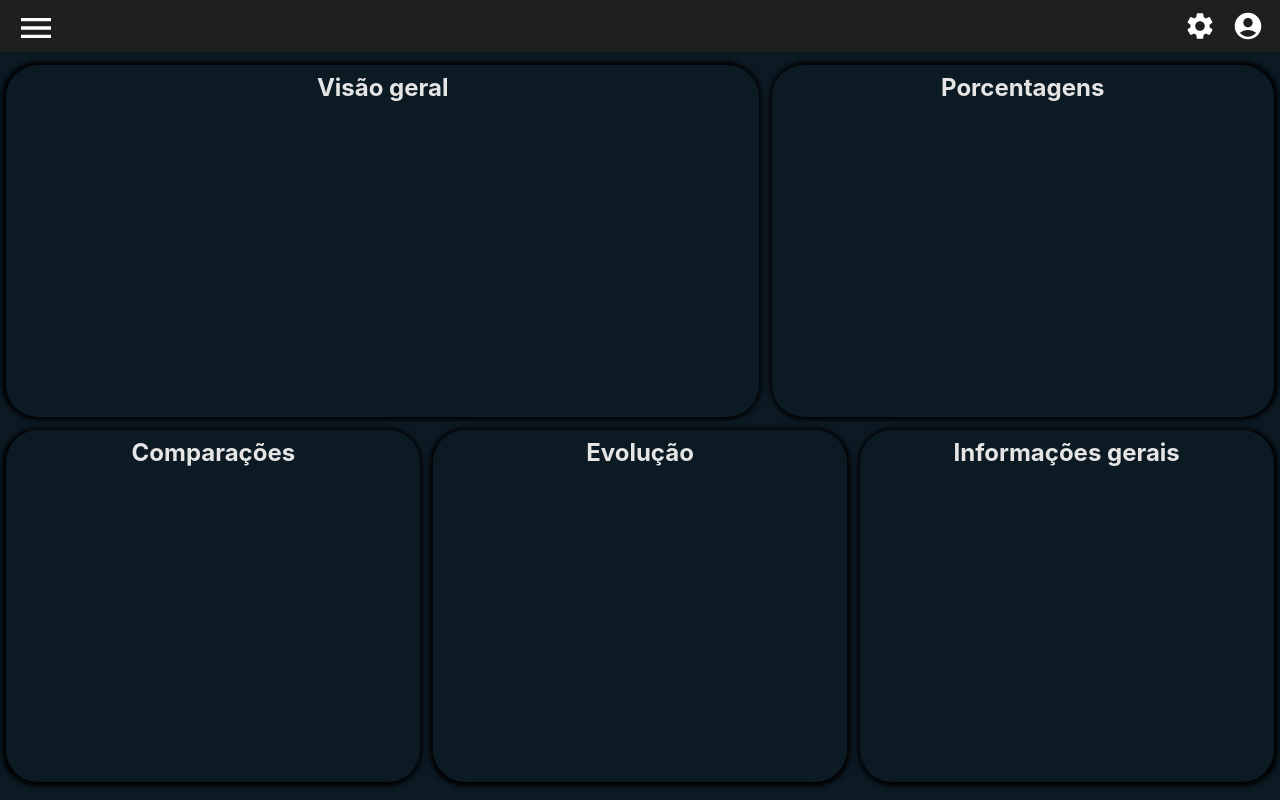
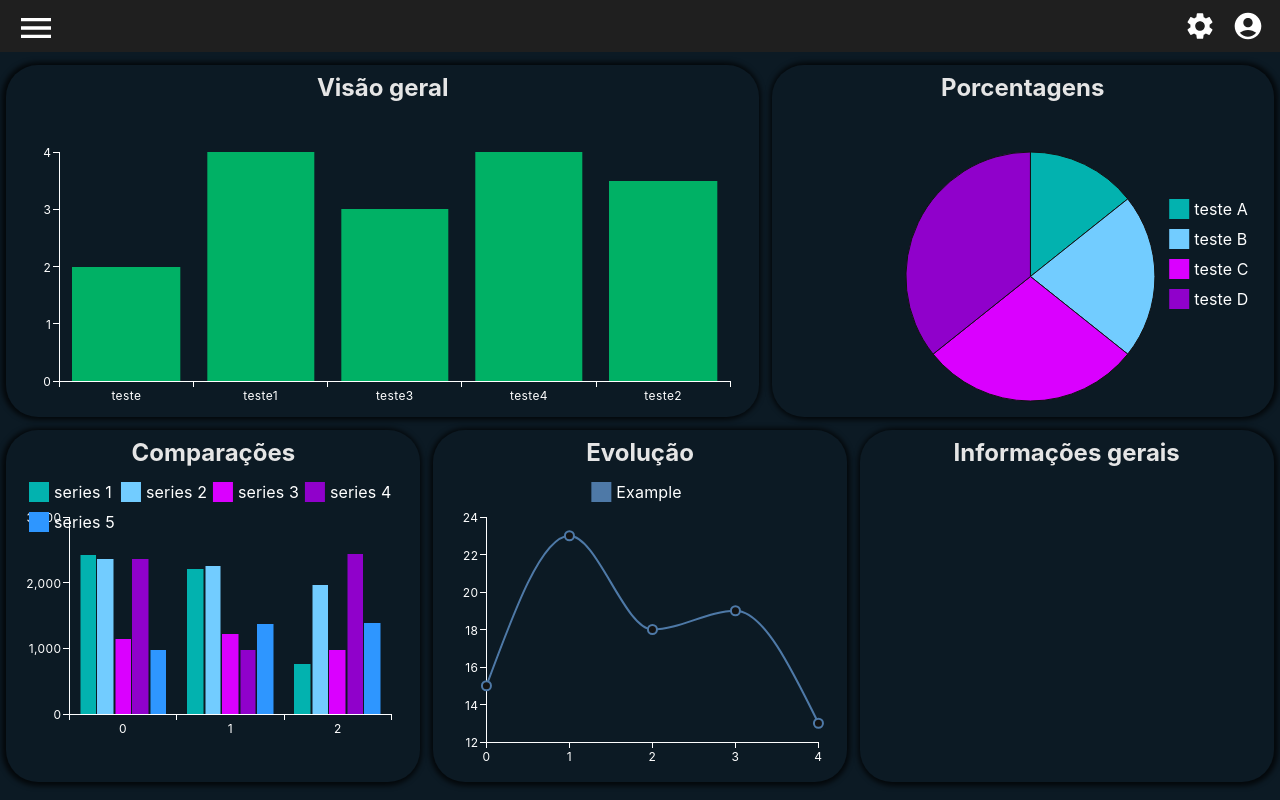
Before and after one commit to gahh2001/financeiro-web, a React (Create React App) app: page /analitico in a window 1280 px wide. Built offline with nearby package versions, Linux system fonts and the light colour scheme.

Commit message:
adiciona graficos analiticos

```diff
--- a/src/VariaveisSCSS.scss
+++ b/src/VariaveisSCSS.scss
@@ -1,5 +1,5 @@
 $fundo-cards: #3a7ec1e8;
 $fundo-components: #1f1f1f;
-$sombras: #000000;
+$sombras: #000000b4;
 $fundo-linhas: $fundo-components;
 $color-in-linhas: #e5e5e5;
--- a/src/componentes/analitico/categoriasComparacao/CategoriasComparacao.scss
+++ b/src/componentes/analitico/categoriasComparacao/CategoriasComparacao.scss
@@ -18,4 +18,10 @@
 		text-align: center;
 		color: $color-in-linhas;
 	}
+
+	.grafic {
+		width: 100%;
+		height: 34vh;
+		display: flex;
+	}
 }
--- a/src/componentes/analitico/categoriasComparacao/CategoriasComparacao.tsx
+++ b/src/componentes/analitico/categoriasComparacao/CategoriasComparacao.tsx
@@ -1,12 +1,53 @@
+import { BarChart } from '@mui/x-charts/BarChart';
 import { FC } from 'react';
 import '../../../paginas/analitico/Analitico.scss';
 import './CategoriasComparacao.scss';
 
 const CategoriasComparacao: FC = () => {
+
+	const highlightScope = {
+		highlighted: 'series',
+		faded: 'global',
+	} as const;
+
+	const series = [
+		{
+			label: 'series 1',
+			data: [2423, 2210, 764,],
+		},
+		{
+			label: 'series 2',
+			data: [2362, 2254, 1962,],
+		},
+		{
+			label: 'series 3',
+			data: [1145, 1214, 975,],
+		},
+		{
+			label: 'series 4',
+			data: [2361, 979, 2430,],
+		},
+		{
+			label: 'series 5',
+			data: [968, 1371, 1381,],
+		},
+		].map((s) => ({ ...s, highlightScope }));
+
 	return (
 		<div className='card-categorias-comparacao'>
 			<div className="titulo">
 				Comparações
+			</div>
+			<div className="grafic">
+			<BarChart
+				series={series}
+				margin={{
+					left: 55,
+					right: 20,
+					top: 50,
+					bottom: 25,
+				}}
+			/>
 			</div>
 		</div>
 	)
--- a/src/componentes/analitico/categoriasEvolucao/CategoriasEvolucao.scss
+++ b/src/componentes/analitico/categoriasEvolucao/CategoriasEvolucao.scss
@@ -18,4 +18,10 @@
 		text-align: center;
 		color: $color-in-linhas;
 	}
+
+	.grafic {
+		width: 100%;
+		height: 34vh;
+		display: flex;
+	}
 }
--- a/src/componentes/analitico/categoriasEvolucao/CategoriasEvolucao.tsx
+++ b/src/componentes/analitico/categoriasEvolucao/CategoriasEvolucao.tsx
@@ -1,15 +1,43 @@
+import { LineChart } from '@mui/x-charts/LineChart';
 import { FC } from 'react';
 import '../../../paginas/analitico/Analitico.scss';
 import './CategoriasEvolucao.scss';
 
 const CategoriasEvolucao: FC = () => {
+	const chartsParams = {
+		margin: { bottom: 20, left: 25, right: 5 },
+		height: 300,
+	};
+
 	return (
 		<div className='card-categorias-evolucao'>
 			<div className="titulo">
 				Evolução
+			</div>
+			<div className="grafic">
+				<LineChart
+					{...chartsParams}
+					series={[
+						{
+							data: [15, 23, 18, 19, 13],
+							label: 'Example',
+							color: '#4e79a7',
+						},
+					]}
+					margin={{
+						left: 45,
+						right: 20,
+						top: 50,
+						bottom: 25,
+					}}
+				/>
 			</div>
 		</div>
 	)
 }
 
 export default CategoriasEvolucao;
+
+function useState(arg0: string): [any, any] {
+	throw new Error('Function not implemented.');
+}
--- a/src/componentes/analitico/categoriasPorcentagem/CategoriasPorcentagem.scss
+++ b/src/componentes/analitico/categoriasPorcentagem/CategoriasPorcentagem.scss
@@ -18,4 +18,10 @@
 		text-align: center;
 		color: $color-in-linhas;
 	}
+
+	.grafic {
+		width: 100%;
+		height: 38vh;
+		display: flex;
+	}
 }
--- a/src/componentes/analitico/categoriasPorcentagem/CategoriasPorcentagem.tsx
+++ b/src/componentes/analitico/categoriasPorcentagem/CategoriasPorcentagem.tsx
@@ -1,11 +1,36 @@
+import { PieChart } from '@mui/x-charts/PieChart';
 import { FC } from 'react';
 import './CategoriasPorcentagem.scss';
 
 const CategoriasPorcentagem: FC = () => {
+	const data = [
+		{ id: 0, value: 10, label: 'teste A' },
+		{ id: 1, value: 15, label: 'teste B' },
+		{ id: 2, value: 20, label: 'teste C' },
+		{ id: 3, value: 25, label: 'teste D' }
+	];
+
 	return (
 		<div className='card-porcentagem'>
 			<div className="titulo">
 				Porcentagens
+			</div>
+			<div className="grafic">
+			<PieChart
+				series={[
+					{
+					data,
+					highlightScope: { faded: 'global', highlighted: 'item' },
+					faded: { innerRadius: 30, additionalRadius: -30, color: 'gray' },
+					},
+				]}
+				margin={{
+					left: 35,
+					right: 20,
+					top: 50,
+					bottom: 5,
+				}}
+			/>
 			</div>
 		</div>
 	)
--- a/src/componentes/analitico/categoriasVisaoGeral/CategoriasVisaoGeral.scss
+++ b/src/componentes/analitico/categoriasVisaoGeral/CategoriasVisaoGeral.scss
@@ -18,4 +18,10 @@
 		text-align: center;
 		color: $color-in-linhas;
 	}
+
+	.grafic {
+		width: 100%;
+		height: 38vh;
+		display: flex;
+	}
 }
--- a/src/componentes/analitico/categoriasVisaoGeral/CategoriasVisaoGeral.tsx
+++ b/src/componentes/analitico/categoriasVisaoGeral/CategoriasVisaoGeral.tsx
@@ -1,12 +1,39 @@
-import { FC } from 'react';
+import { BarChart } from '@mui/x-charts/BarChart';
+import { FC, useState } from 'react';
 import '../../../paginas/analitico/Analitico.scss';
 import './CategoriasVisaoGeral.scss';
 
 const CategoriasVisaoGeral: FC = () => {
+	const [nomeCategorias, setNomeCategorias] = useState<string[]>(["teste", "teste1", "teste3", "teste4", "teste2"]);
+	const [somaCategorias, setSomaCategorias] = useState<number[]>([2, 4, 3, 4, 3.5]);
+
 	return (
 		<div className='card-visao-geral'>
 			<div className="titulo">
 				Visão geral
+			</div>
+			<div className='grafic'>
+				<BarChart
+					xAxis={[
+						{
+						id: 'barCategories',
+						data: nomeCategorias,
+						scaleType: 'band',
+						},
+					]}
+					series={[
+						{
+						data: somaCategorias,
+						color: "#00B165"
+						},
+					]}
+					margin={{
+						left: 45,
+						right: 20,
+						top: 50,
+						bottom: 25,
+					}}
+				/>
 			</div>
 		</div>
 	)
--- a/src/index.css
+++ b/src/index.css
@@ -8,7 +8,7 @@
 }
 
 body {
-	background-color: #0C1A24;
+	background-color: #0C1A24; /*tbm gostei de #101418 */
 	width: 100%;
 }
 
```
